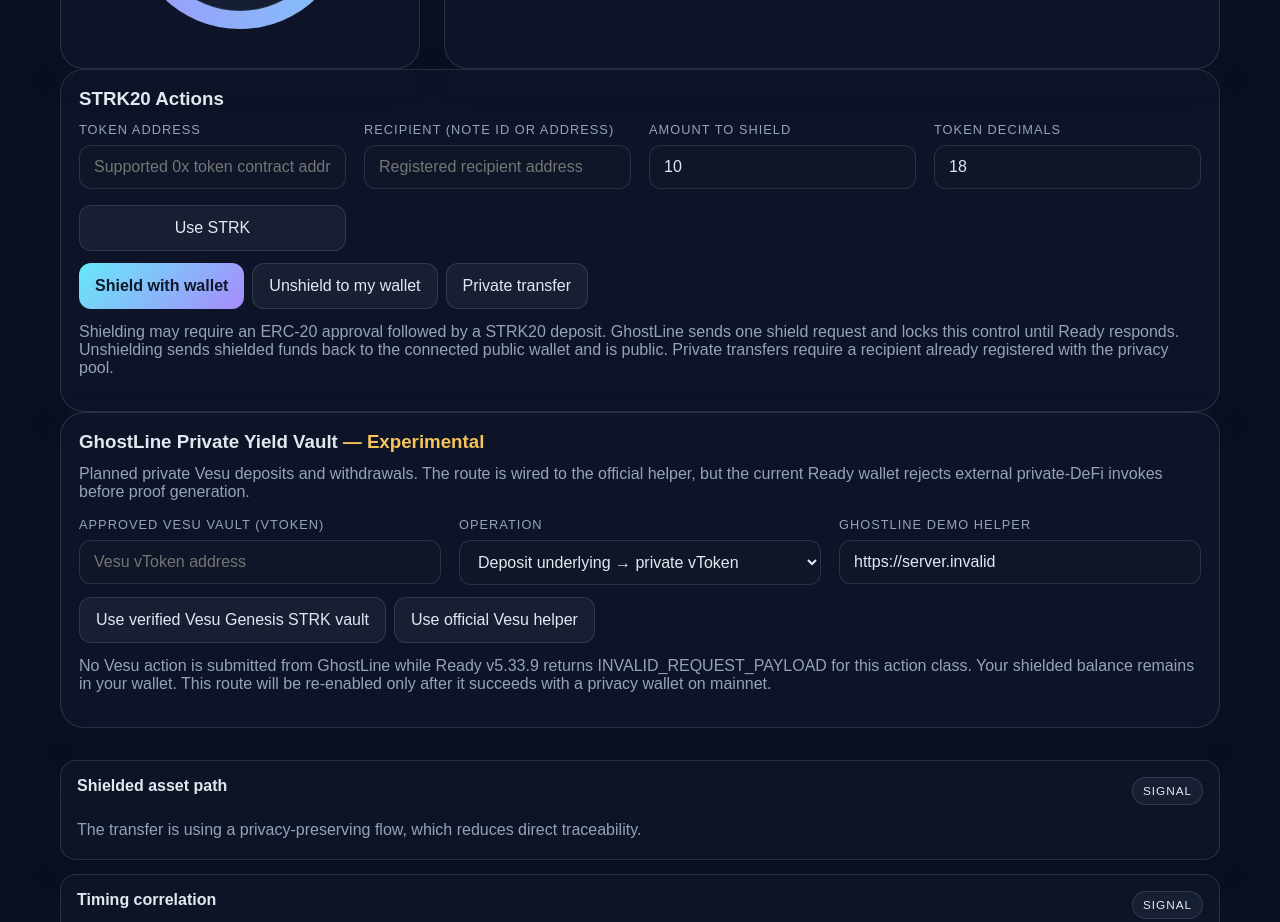
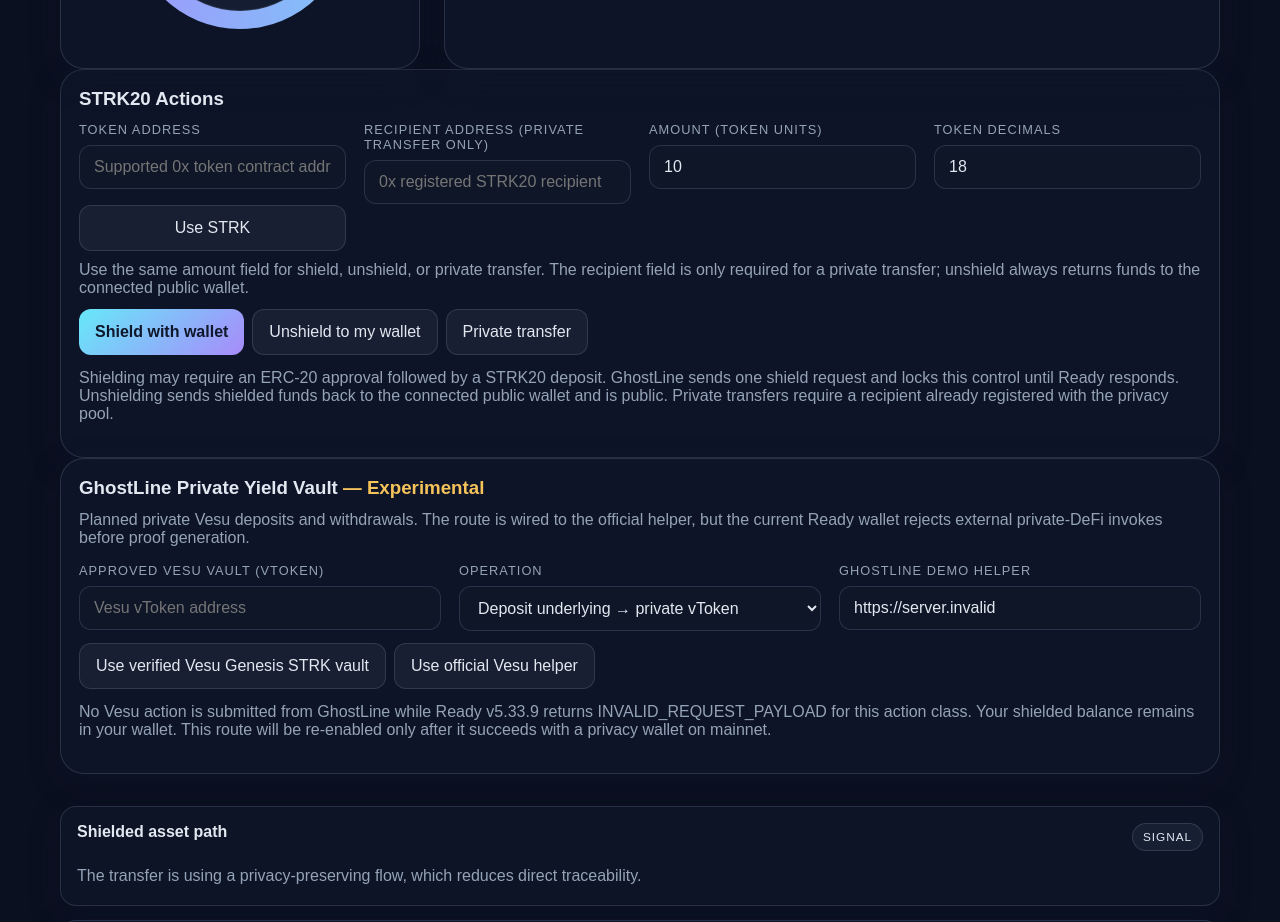
Before and after one commit to Leequidice/GhostLine, a Next.js app: page / in a window 1280 px wide. Shown: the part 780-1702 px from the top of the page. Built offline with nearby package versions, Linux system fonts and the light colour scheme; no server answers.

Commit message:
Clarify STRK20 action inputs

```diff
--- a/app/page.tsx
+++ b/app/page.tsx
@@ -278,18 +278,22 @@
               <button type="button" onClick={useStrk} className="secondary-button" style={{ marginTop: 8 }}>Use STRK</button>
             </div>
             <div className="field">
-              <label htmlFor="recipient">Recipient (note id or address)</label>
-              <input id="recipient" value={recipient} onChange={(event) => setRecipient(event.target.value)} placeholder="Registered recipient address" />
+              <label htmlFor="recipient">Recipient address (private transfer only)</label>
+              <input id="recipient" value={recipient} onChange={(event) => setRecipient(event.target.value)} placeholder="0x registered STRK20 recipient" spellCheck={false} />
             </div>
             <div className="field">
-              <label htmlFor="actionAmount">Amount to shield</label>
-              <input id="actionAmount" inputMode="decimal" value={actionAmount} onChange={(event) => setActionAmount(event.target.value)} placeholder="10" />
+              <label htmlFor="actionAmount">Amount (token units)</label>
+              <input id="actionAmount" inputMode="decimal" value={actionAmount} onChange={(event) => setActionAmount(event.target.value)} placeholder="10" aria-describedby="amountHelp" />
             </div>
             <div className="field">
               <label htmlFor="tokenDecimals">Token decimals</label>
               <input id="tokenDecimals" inputMode="numeric" pattern="[0-9]*" value={tokenDecimals} onChange={(event) => setTokenDecimals(event.target.value)} placeholder="18 for STRK" />
             </div>
           </div>
+
+          <p id="amountHelp" style={{ color: "var(--muted)", margin: "10px 0 0" }}>
+            Use the same amount field for shield, unshield, or private transfer. The recipient field is only required for a private transfer; unshield always returns funds to the connected public wallet.
+          </p>
 
           <div style={{ marginTop: 12 }}>
             <button
```
